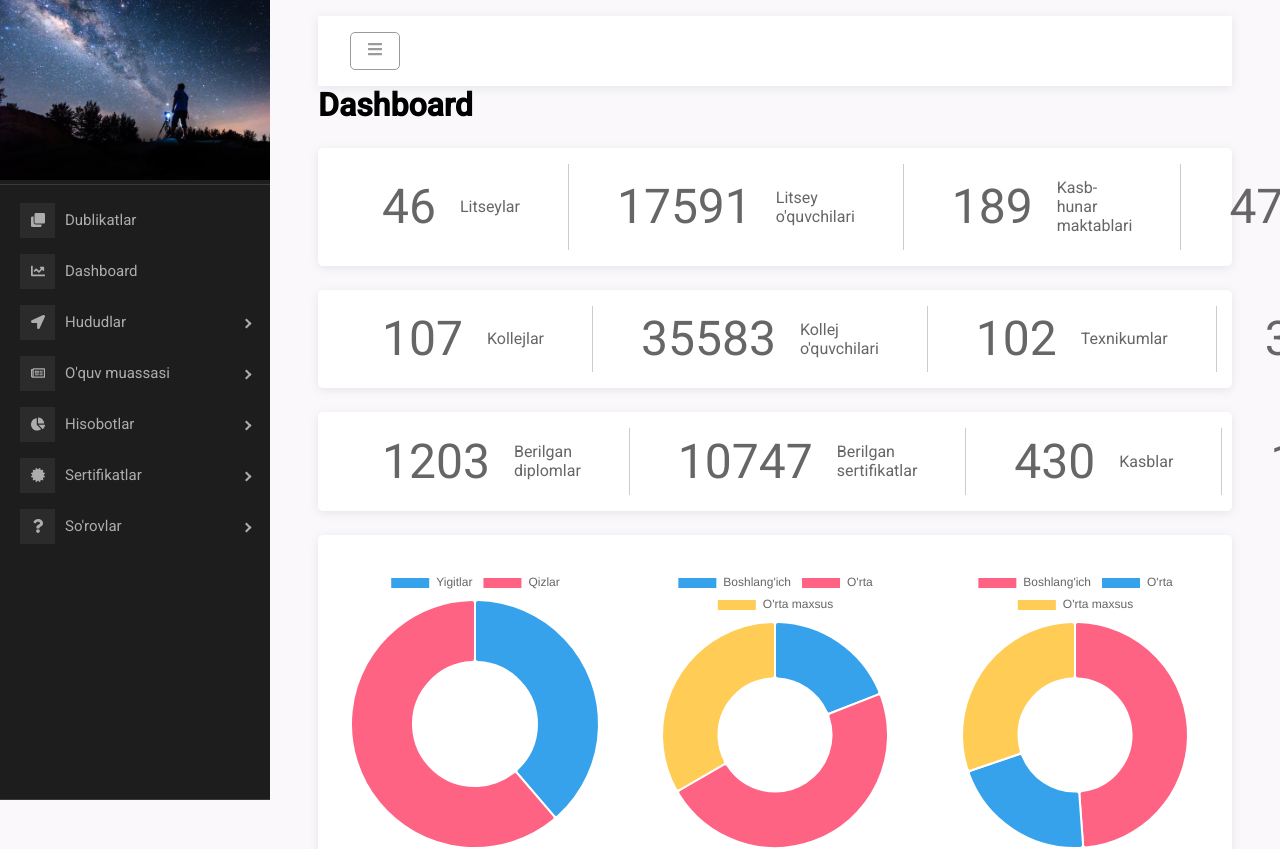
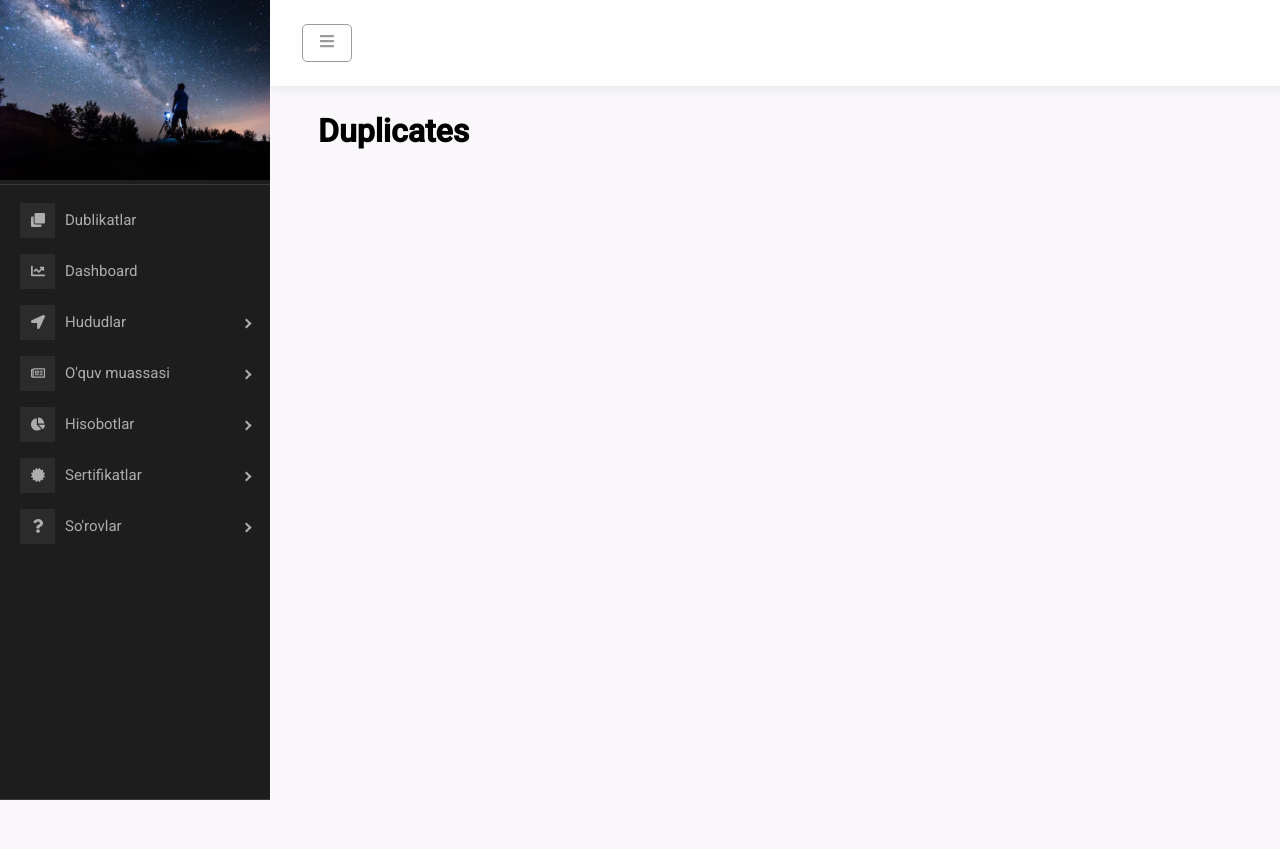
Before and after one commit to davlatshermatov/prof-talim-edu, a React (Create React App) app: page /duplicates in a window 1280 px wide. Shown: the top 849 px of the page. After the commit the page ends 800 px from the top, so only its background shows below. Built offline with nearby package versions, Linux system fonts and the light colour scheme.

Commit message:
let deploy it

```diff
--- a/src/components/header/HeaderStyle.js
+++ b/src/components/header/HeaderStyle.js
@@ -2,11 +2,12 @@ import styled from 'styled-components';
 
 export const HeaderStyle = styled.div`
     background: #fff;
-    padding: 1rem 2rem;
+    padding: 1.5rem 2rem;
     box-shadow: rgba(149, 157, 165, 0.2) 0px 2px 10px;
-    position: sticky;
+    position: fixed;
     top: 0;
     z-index:100;
+    width: 100%;
 
     .sibebarToggle {
         border: 1px solid #9B9B9B;
--- a/src/components/sidebar/Sidebar.js
+++ b/src/components/sidebar/Sidebar.js
@@ -21,6 +21,8 @@ import {
 import { SidebarStyled } from "./SidebarStyle";
 import Dashboard from "../../pages/dashboard/Dashboard";
 import Header from "../header/Header";
+import { Link, Route, Routes } from "react-router-dom";
+import Duplicates from "../../pages/duplicates/Duplicates";
 
 const Sidebar = () => {
   const [IsOpen, setIsOpen] = useState(false);
@@ -33,9 +35,13 @@ const Sidebar = () => {
             <img src="./SidebarImg.jpg" alt="" className="sidebarImage" />
           </SidebarHeader>
           <SidebarContent>
-            <Menu iconShape="square" className={"test"}>
-              <MenuItem icon={<FaClone />}>Dublikatlar</MenuItem>
-              <MenuItem icon={<FaChartLine />}>Dashboard</MenuItem>
+            <Menu iconShape="square">
+              <MenuItem icon={<FaClone />}>
+                Dublikatlar <Link to="/duplicates" />
+              </MenuItem>
+              <MenuItem icon={<FaChartLine />}>
+                Dashboard <Link to="/dashboard" />
+              </MenuItem>
               <SubMenu icon={<FaLocationArrow />} title="Hududlar" />
               <SubMenu icon={<FaRegNewspaper />} title="O'quv muassasi" />
               <SubMenu icon={<FaChartPie />} title="Hisobotlar" />
@@ -47,7 +53,12 @@ const Sidebar = () => {
         </ProSidebar>
         <div className="content">
           <Header IsOpen={IsOpen} setIsOpen={setIsOpen} />
-          <Dashboard />
+          <div className="container">
+            <Routes>
+              <Route path="/dashboard" element={<Dashboard />} />
+              <Route path="/duplicates" element={<Duplicates />} />
+            </Routes>
+          </div>
         </div>
       </SidebarStyled>
     </>
--- a/src/components/sidebar/SidebarStyle.js
+++ b/src/components/sidebar/SidebarStyle.js
@@ -1,7 +1,7 @@
 import styled from "styled-components";
 
 export const SidebarStyled = styled.div`
-  /* width: 100%; */
+
   display: flex;
   .sidebar {
     position: sticky;
@@ -15,8 +15,12 @@ export const SidebarStyled = styled.div`
   }
 
   .content {
-    padding: 1rem 3rem;
     width: 100%;
     overflow-x: hidden;
+
+    .container {
+      margin-top: 6rem;
+      padding: 1rem 3rem;
+    }
   }
 `;
--- a/src/index.js
+++ b/src/index.js
@@ -1,15 +1,18 @@
-import React from 'react';
-import ReactDOM from 'react-dom';
-import App from './App';
-import {Provider} from "react-redux";
+import React from "react";
+import ReactDOM from "react-dom";
+import App from "./App";
+import { Provider } from "react-redux";
 import store from "./store/store";
-import 'react-pro-sidebar/dist/css/styles.css';
+import "react-pro-sidebar/dist/css/styles.css";
+import { BrowserRouter } from "react-router-dom";
 
 ReactDOM.render(
-    <React.StrictMode>
-        <Provider store={store}>
-            <App/>
-        </Provider>
-    </React.StrictMode>,
-    document.getElementById('root')
+  <React.StrictMode>
+    <BrowserRouter>
+      <Provider store={store}>
+        <App />
+      </Provider>
+    </BrowserRouter>
+  </React.StrictMode>,
+  document.getElementById("root")
 );
--- a/src/pages/dashboard/DashboardStyle.js
+++ b/src/pages/dashboard/DashboardStyle.js
@@ -1,6 +1,10 @@
 import styled from "styled-components";
 
 export const DashboardStyled = styled.div`
+  > h1 {
+    margin: 1rem 0;
+  }
+
   .doughnutCharts {
     display: flex;
     width: 100%;
--- /dev/null
+++ b/src/pages/duplicates/Duplicates.js
@@ -0,0 +1,11 @@
+import React from "react";
+
+const Duplicates = () => {
+  return (
+    <div>
+      <h1>Duplicates</h1>
+    </div>
+  );
+};
+
+export default Duplicates;
```
